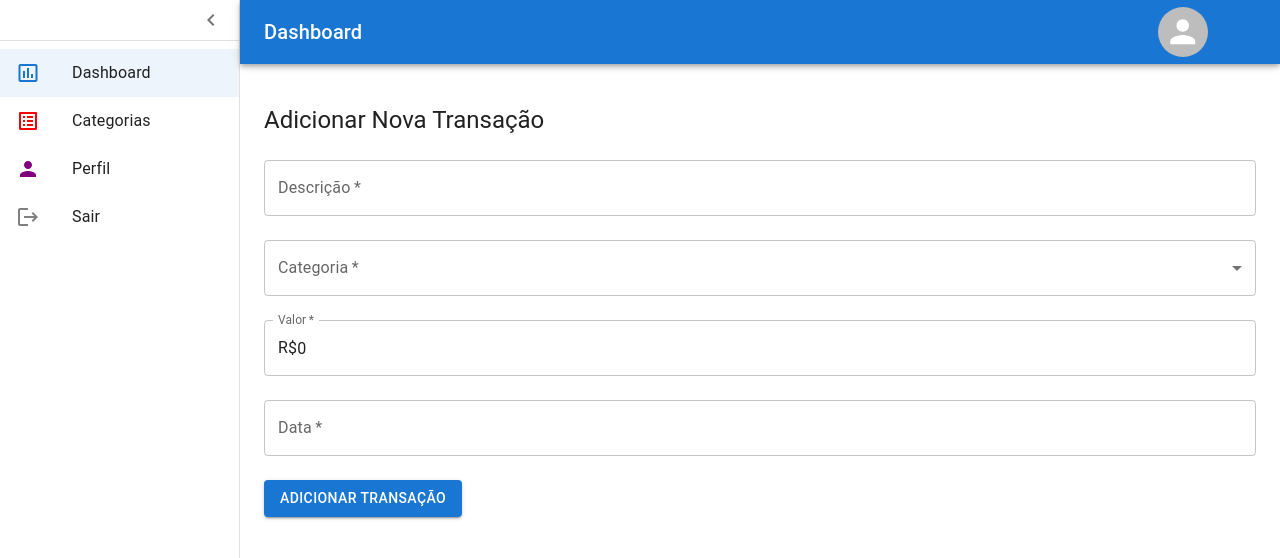
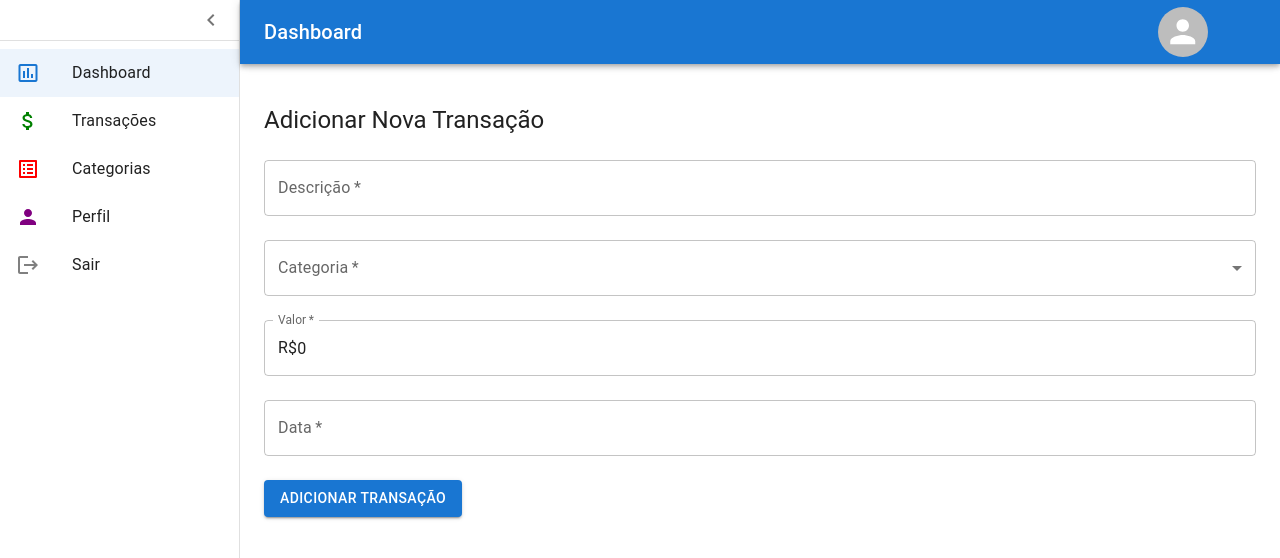
Before and after one commit to O-Farias/PlanifiqueV1-Frontend, a React (Vite) app: page /dashboard in a window 1280 px wide. Shown: the top 558 px of the page. Built offline with nearby package versions, Linux system fonts and the light colour scheme.

Commit message:
feat: Adicionar ícone e rota para a página de Transações na barra lateral

```diff
--- a/src/components/Sidebar.tsx
+++ b/src/components/Sidebar.tsx
@@ -23,6 +23,7 @@ import InsertChartOutlinedIcon from "@mui/icons-material/InsertChartOutlined";
 import ListAltIcon from "@mui/icons-material/ListAlt";
 import PersonIcon from "@mui/icons-material/Person";
 import LogoutIcon from "@mui/icons-material/Logout";
+import AttachMoneyIcon from "@mui/icons-material/AttachMoney";
 import { useNavigate, useLocation } from "react-router-dom";
 
 interface SidebarProps {
@@ -69,11 +70,18 @@ const Sidebar: React.FC<SidebarProps> = ({ drawerWidth, onLogout }) => {
       path: "/dashboard",
     },
     {
+      text: "Transações",
+      icon: <AttachMoneyIcon sx={{ color: "green" }} />,
+      onClick: () => navigate("/transacoes"),
+      path: "/transacoes",
+    },
+    {
       text: "Categorias",
       icon: <ListAltIcon sx={{ color: "red" }} />,
       onClick: () => navigate("/categorias"),
       path: "/categorias",
     },
+
     {
       text: "Perfil",
       icon: <PersonIcon sx={{ color: "purple" }} />,
```
